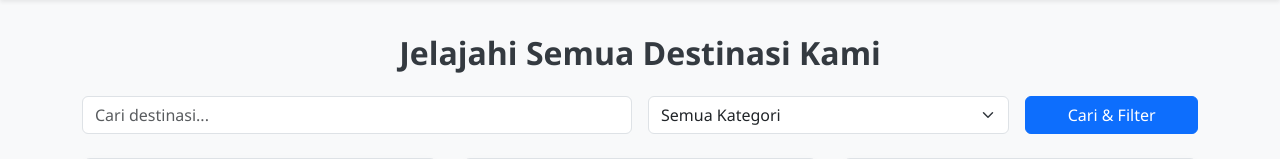
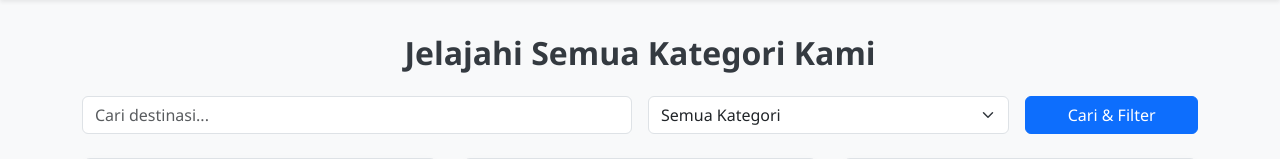
Before and after one commit to ArdhiJM/pw2025_tubes_243040002, a PHP site: page /kategori.php in a window 1280 px wide. Shown: the part 62-221 px from the top of the page. Run offline with PHP 8.4, Linux system fonts and the light colour scheme; data comes from the database, SQL or seed files in the repository; some libraries are stand-ins or nearby versions.

Commit message:
update perbaikan

```diff
--- a/index.php
+++ b/index.php
@@ -38,7 +38,7 @@
             <h2 class="section-heading">Tentang Muara Rahong</h2>
             <div class="row align-items-center">
                 <div class="col-md-6 mb-4 mb-md-0">
-                    <img src="" alt="Muara Rahong View" class="img-fluid rounded-3 shadow">
+                    <img src="image/bg2.jpg" alt="Muara Rahong View" class="img-fluid rounded-3 shadow">
                 </div>
                 <div class="col-md-6">
                     <p class="lead">Muara Rahong Hills adalah destinasi glamping menakjubkan yang terletak di tepi sungai yang jernih, dikelilingi oleh hutan pinus yang tenang di Pangalengan, Kabupaten Bandung.</p>
--- a/kategori.php
+++ b/kategori.php
@@ -111,7 +111,7 @@
     <?php require "includes/frontend-navbar.php"; ?>
 
     <div class="container my-5 pt-5">
-        <h2 class="text-center section-heading mb-4">Jelajahi Semua Destinasi Kami</h2>
+        <h2 class="text-center section-heading mb-4">Jelajahi Semua Kategori Kami</h2>
 
         <form action="" method="get" class="mb-4">
             <div class="row g-3">
```
Also changed, not shown: image/bg2.jpg (added).
